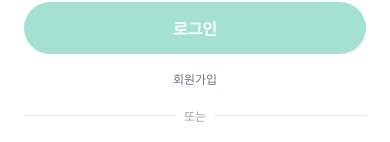
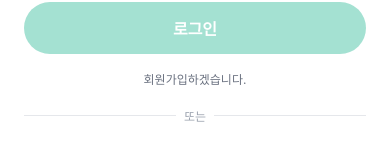
Before and after one commit to i3inni/c7App, a React Native app: screen /Login in a window 390 px wide. Shown: the part 451-593 px from the top of the page. Built offline with nearby package versions, Linux system fonts and the light colour scheme.

Commit message:
회원가입하겠습니다로 수정

```diff
--- a/src/screens/auth/LoginScreen.tsx
+++ b/src/screens/auth/LoginScreen.tsx
@@ -1,38 +1,45 @@
-import React, { useState } from 'react';
+import React, { useState } from "react";
 import {
-  View, Text, StyleSheet, ScrollView, TouchableOpacity,
-} from 'react-native';
-import { SafeAreaView } from 'react-native-safe-area-context';
-import { useNavigation } from '@react-navigation/native';
-import { useStore } from '../../store';
-import Button from '../../components/common/Button';
-import Input from '../../components/common/Input';
-import { COLORS, FONTS, SPACING, RADIUS } from '../../constants/theme';
+  View,
+  Text,
+  StyleSheet,
+  ScrollView,
+  TouchableOpacity,
+} from "react-native";
+import { SafeAreaView } from "react-native-safe-area-context";
+import { useNavigation } from "@react-navigation/native";
+import { useStore } from "../../store";
+import Button from "../../components/common/Button";
+import Input from "../../components/common/Input";
+import { COLORS, FONTS, SPACING, RADIUS } from "../../constants/theme";
 
 export default function LoginScreen() {
   const nav = useNavigation<any>();
-  const setUser = useStore(s => s.setUser);
-  const [id, setId] = useState('');
-  const [pw, setPw] = useState('');
+  const setUser = useStore((s) => s.setUser);
+  const [id, setId] = useState("");
+  const [pw, setPw] = useState("");
   const [loading, setLoading] = useState(false);
 
   const handleLogin = async () => {
     if (!id || !pw) return;
     setLoading(true);
-    await new Promise(r => setTimeout(r, 800)); // Firebase auth 자리
+    await new Promise((r) => setTimeout(r, 800)); // Firebase auth 자리
     setUser({ id, nickname: id, isGuest: false });
-    nav.replace('MqttConnect');
+    nav.replace("MqttConnect");
     setLoading(false);
   };
 
   const handleGuest = () => {
-    setUser({ id: 'guest', nickname: '비회원', isGuest: true });
-    nav.replace('MqttConnect');
+    setUser({ id: "guest", nickname: "비회원", isGuest: true });
+    nav.replace("MqttConnect");
   };
 
   return (
     <SafeAreaView style={styles.safe}>
-      <ScrollView contentContainerStyle={styles.scroll} keyboardShouldPersistTaps="handled">
+      <ScrollView
+        contentContainerStyle={styles.scroll}
+        keyboardShouldPersistTaps="handled"
+      >
         {/* Logo */}
         <View style={styles.logoArea}>
           <View style={styles.iconCircle}>
@@ -44,12 +51,10 @@ export default function LoginScreen() {
 
         {/* Form */}
         <View style={styles.form}>
+          <Input value={id} onChangeText={setId} placeholder="아이디" />
           <Input
-            value={id} onChangeText={setId}
-            placeholder="아이디"
-          />
-          <Input
-            value={pw} onChangeText={setPw}
+            value={pw}
+            onChangeText={setPw}
             placeholder="비밀번호"
             secureTextEntry
             style={styles.inputGap}
@@ -61,8 +66,11 @@ export default function LoginScreen() {
             loading={loading}
             style={styles.loginBtn}
           />
-          <TouchableOpacity onPress={() => nav.navigate('SignUpStep1')} style={styles.signupBtn}>
-            <Text style={styles.signupText}>회원가입</Text>
+          <TouchableOpacity
+            onPress={() => nav.navigate("SignUpStep1")}
+            style={styles.signupBtn}
+          >
+            <Text style={styles.signupText}>회원가입하겠습니다.</Text>
           </TouchableOpacity>
         </View>
 
@@ -91,28 +99,58 @@ export default function LoginScreen() {
 }
 
 const styles = StyleSheet.create({
-  safe: { flex: 1, backgroundColor: '#fff' },
-  scroll: { flexGrow: 1, paddingHorizontal: SPACING.xl, justifyContent: 'center' },
-  logoArea: { alignItems: 'center', marginBottom: SPACING['3xl'] },
+  safe: { flex: 1, backgroundColor: "#fff" },
+  scroll: {
+    flexGrow: 1,
+    paddingHorizontal: SPACING.xl,
+    justifyContent: "center",
+  },
+  logoArea: { alignItems: "center", marginBottom: SPACING["3xl"] },
   iconCircle: {
-    width: 72, height: 72, borderRadius: 36,
-    backgroundColor: '#FFE8ED', alignItems: 'center', justifyContent: 'center', marginBottom: 12,
+    width: 72,
+    height: 72,
+    borderRadius: 36,
+    backgroundColor: "#FFE8ED",
+    alignItems: "center",
+    justifyContent: "center",
+    marginBottom: 12,
   },
   iconText: { fontSize: 32 },
-  appName: { fontSize: 28, fontWeight: '800', color: COLORS.text, fontStyle: 'italic' },
-  tagline: { fontSize: FONTS.sizes.sm, color: COLORS.textSecondary, marginTop: 4 },
+  appName: {
+    fontSize: 28,
+    fontWeight: "800",
+    color: COLORS.text,
+    fontStyle: "italic",
+  },
+  tagline: {
+    fontSize: FONTS.sizes.sm,
+    color: COLORS.textSecondary,
+    marginTop: 4,
+  },
 
   form: { gap: 0 },
   inputGap: { marginTop: SPACING.sm },
   loginBtn: { marginTop: SPACING.base },
-  signupBtn: { alignSelf: 'center', marginTop: SPACING.base },
+  signupBtn: { alignSelf: "center", marginTop: SPACING.base },
   signupText: { fontSize: FONTS.sizes.sm, color: COLORS.textSecondary },
 
-  dividerRow: { flexDirection: 'row', alignItems: 'center', marginVertical: SPACING.lg },
+  dividerRow: {
+    flexDirection: "row",
+    alignItems: "center",
+    marginVertical: SPACING.lg,
+  },
   line: { flex: 1, height: 1, backgroundColor: COLORS.border },
-  dividerText: { marginHorizontal: SPACING.sm, fontSize: FONTS.sizes.sm, color: COLORS.textMuted },
+  dividerText: {
+    marginHorizontal: SPACING.sm,
+    fontSize: FONTS.sizes.sm,
+    color: COLORS.textMuted,
+  },
 
   kakaoBtn: {},
-  guestBtn: { alignSelf: 'center', marginTop: SPACING.base, paddingVertical: SPACING.sm },
+  guestBtn: {
+    alignSelf: "center",
+    marginTop: SPACING.base,
+    paddingVertical: SPACING.sm,
+  },
   guestText: { fontSize: FONTS.sizes.sm, color: COLORS.textSecondary },
 });
```
